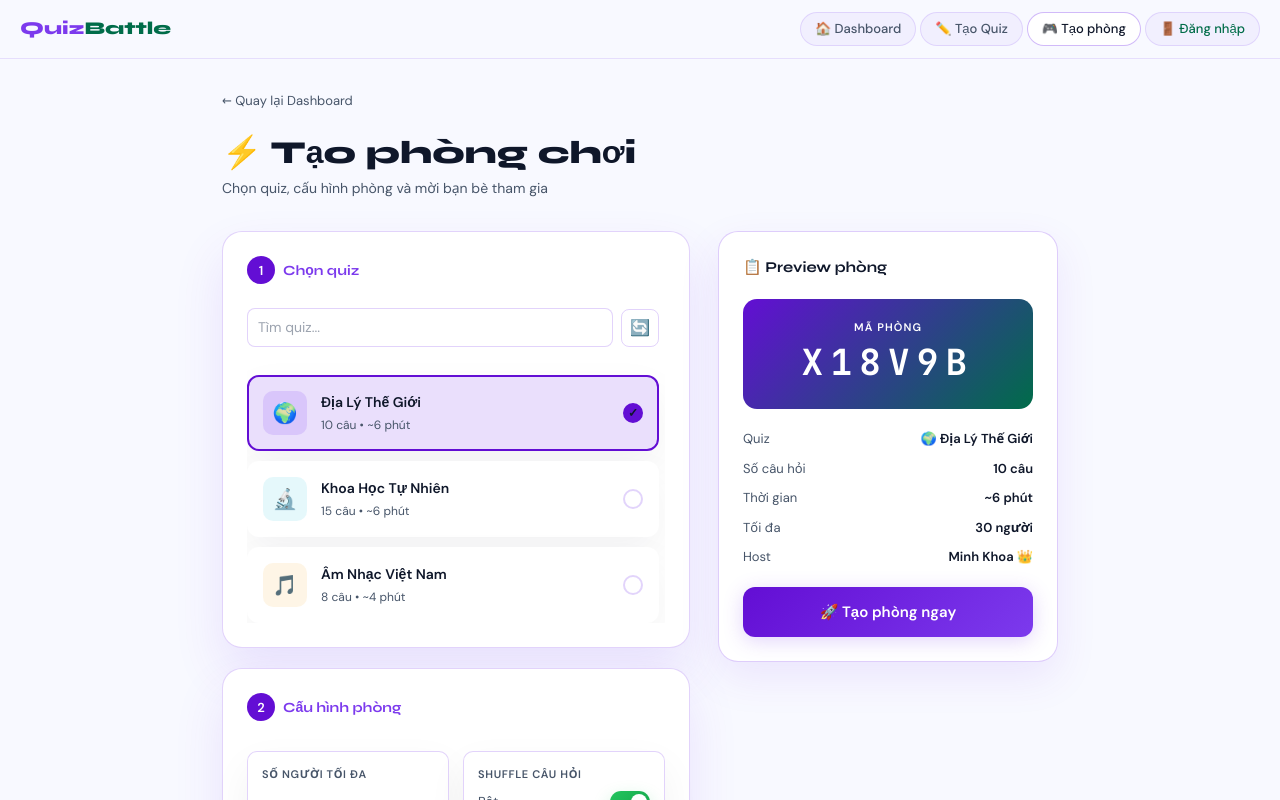
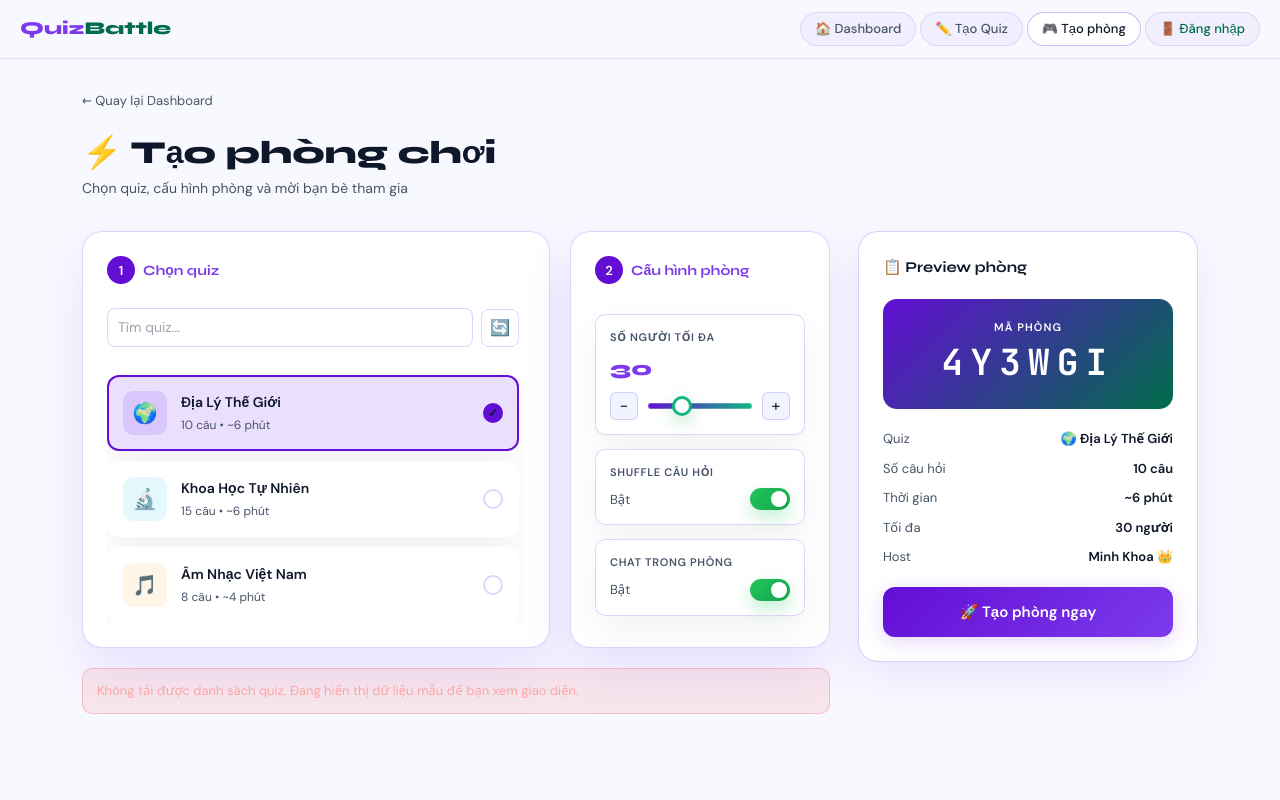
Before and after one commit to Congvinh2005/Quiz-battle, a Next.js app in the folder frontend/: page /create-room in a window 1280 px wide. Shown: the top 800 px of the page. Built offline with nearby package versions, Linux system fonts and the light colour scheme; no server answers.

Commit message:
[FE] : create_room

```diff
--- a/frontend/components/screens/CreateRoomScreen.tsx
+++ b/frontend/components/screens/CreateRoomScreen.tsx
@@ -267,6 +267,16 @@ export default function CreateRoomScreen() {
                   </div>
                   <div className="quiz-check checked">✓</div>
                 </div>
+              ) : pageQuizzes.length === 0 ? (
+                <div className="quiz-select-item quiz-empty-state">
+                  <div className="quiz-icon" style={{ background: iconBackgrounds[1] }}>
+                    🔎
+                  </div>
+                  <div className="quiz-info">
+                    <div className="quiz-name">Không tìm thấy quiz</div>
+                    <div className="quiz-meta-small">Thử đổi từ khóa hoặc làm mới danh sách</div>
+                  </div>
+                </div>
               ) : (
                 pageQuizzes.map((quiz, index) => {
                   const selected = quiz.id === selectedQuizId;
--- a/frontend/styles/create-room.css
+++ b/frontend/styles/create-room.css
@@ -1,7 +1,7 @@
 /* Create room page */
 .create-room-wrap {
   padding: 32px;
-  max-width: 900px;
+  max-width: 1180px;
   margin: 0 auto;
 }
 
@@ -9,12 +9,17 @@
   display: grid;
   grid-template-columns: minmax(0, 1fr) 340px;
   gap: 28px;
+  align-items: start;
 }
 
 .create-room-left {
-  display: flex;
-  flex-direction: column;
+  display: grid;
+  grid-template-columns: minmax(0, 1fr) minmax(220px, 260px);
   gap: 20px;
+}
+
+.create-room-left .create-room-error {
+  grid-column: 1 / -1;
 }
 
 .step-card {
@@ -115,6 +120,17 @@
   background: rgba(124, 58, 237, 0.16);
 }
 
+.quiz-select-item.quiz-empty-state {
+  cursor: default;
+  border-color: var(--border2);
+  background: #ffffff;
+}
+
+.quiz-select-item.quiz-empty-state:hover {
+  border-color: var(--border2);
+  background: #ffffff;
+}
+
 .quiz-icon {
   width: 44px;
   height: 44px;
@@ -165,7 +181,7 @@
 
 .settings-grid {
   display: grid;
-  grid-template-columns: 1fr 1fr;
+  grid-template-columns: 1fr;
   gap: 14px;
   margin-top: 14px;
 }
@@ -442,6 +458,10 @@
     grid-template-columns: 1fr;
   }
 
+  .create-room-left {
+    grid-template-columns: 1fr;
+  }
+
   .preview-card {
     position: static;
   }
```
